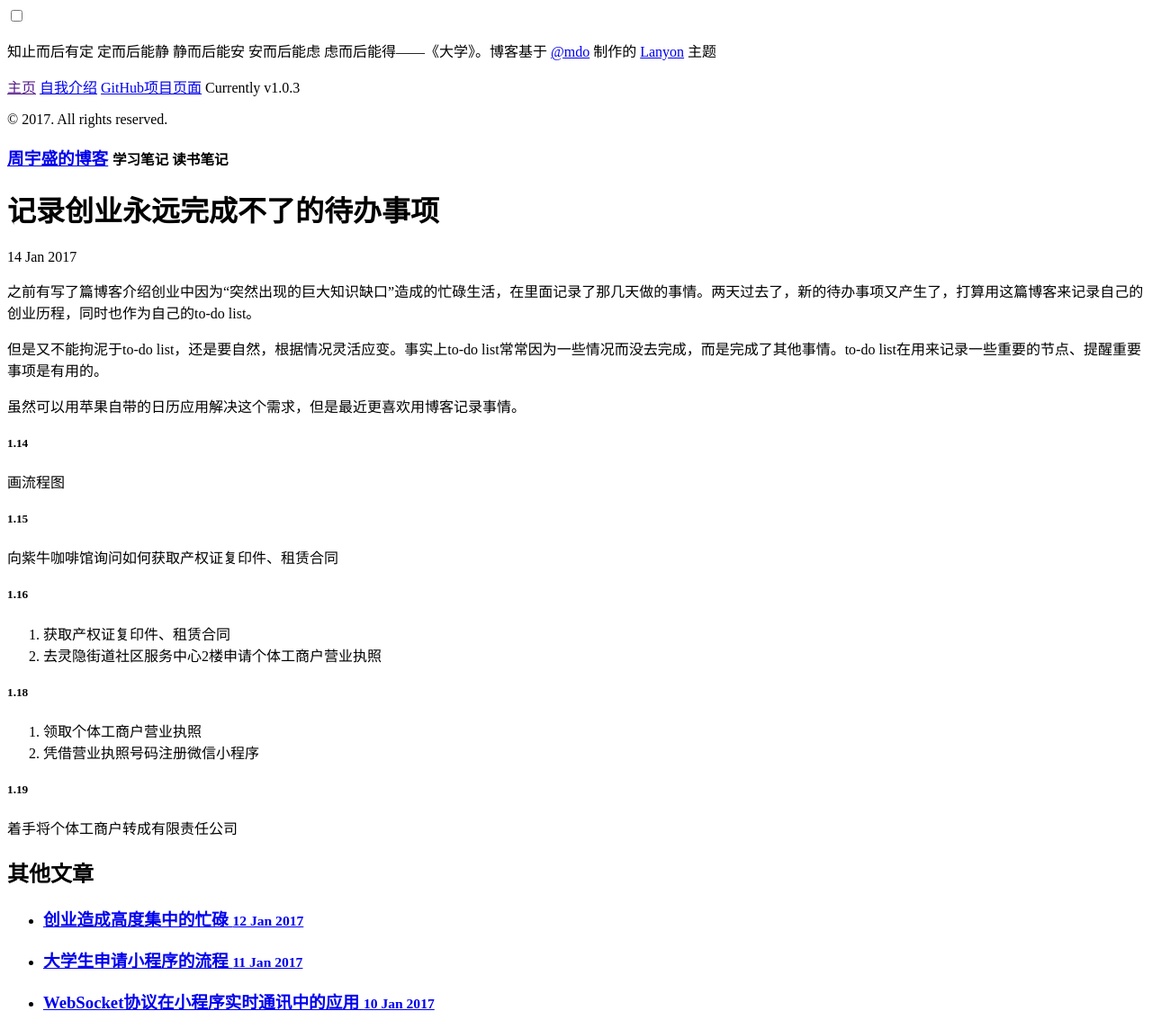
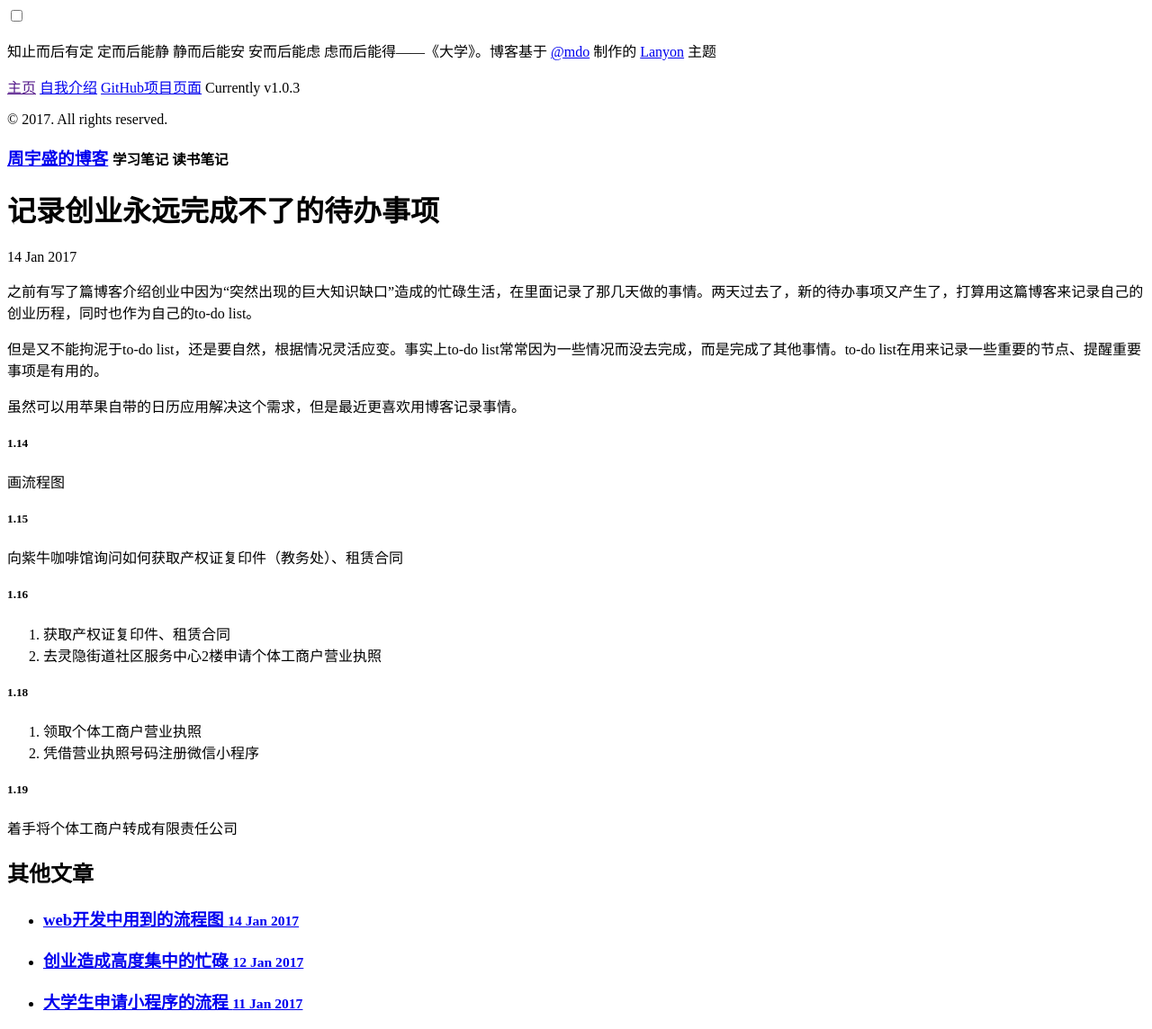
Before and after one commit to jasonzhouu/old-github-pages, a Jekyll site: the page built from _posts/2017-01-14-a-long-to-do-list-of-startup.md, in a window 1280 px wide. Shown: the whole page at 90% size. Built offline with Jekyll 4.4.1, drawn with Linux system fonts in a browser that asks for light colours; comment, search, counter and statistics services are not loaded; some of the changed lines change nothing that is shown.

Commit message:
new post

```diff
--- a/_posts/2017-01-14-a-long-to-do-list-of-startup.md
+++ b/_posts/2017-01-14-a-long-to-do-list-of-startup.md
@@ -15,7 +15,7 @@ title: "记录创业永远完成不了的待办事项"
 
 ##### 1.15
 
-向紫牛咖啡馆询问如何获取产权证复印件、租赁合同
+向紫牛咖啡馆询问如何获取产权证复印件（教务处）、租赁合同
 
 ##### 1.16
 
--- /dev/null
+++ b/_posts/2017-01-14-diagrams-used-in-web-development.md
@@ -0,0 +1,52 @@
+---
+layout: post
+title: "web开发中用到的流程图"
+---
+
+## 图片 VS. 文字
+
+“图片”将信息直观呈现，相比文字让人更容易理解。文字一向不是人获取信息的最快的方式，我们可能看了上千个字也没有理解一个概念，但是一张图却能让你立马理解。这和人的大脑结构有关，文字需要经过语言中枢转译一遍才能让人理解，图片则不用经过语言中枢而直接让人理解。当然文字的作用也是图片无法替代的，人类文明的爆发和文字、纸、活字印刷术有极大联系，
+
+> **约翰内斯·古腾堡**，是第一位发明[活字印刷术](https://zh.wikipedia.org/wiki/%E6%B4%BB%E5%AD%97%E5%8D%B0%E5%88%B7%E8%A1%93)的欧洲人，他的发明引发了一次媒介革命，并被广泛认为是[现代史](https://zh.wikipedia.org/wiki/%E7%8F%BE%E4%BB%A3%E5%8F%B2)上的最重要的事件之一。印刷术在[欧洲](https://zh.wikipedia.org/wiki/%E6%AD%90%E6%B4%B2)迅速传播，并被视为在随后兴起的欧洲[文艺复兴](https://zh.wikipedia.org/wiki/%E6%96%87%E8%97%9D%E5%BE%A9%E8%88%88)、[宗教改革](https://zh.wikipedia.org/wiki/%E5%AE%97%E6%95%99%E6%94%B9%E9%9D%A9)、[启蒙时代](https://zh.wikipedia.org/wiki/%E5%95%9F%E8%92%99%E6%99%82%E4%BB%A3)和[科学革命](https://zh.wikipedia.org/wiki/%E7%A7%91%E5%AD%A6%E9%9D%A9%E5%91%BD)等运动中都扮演了重要角色，为现代的[知识经济](https://zh.wikipedia.org/wiki/%E7%9F%A5%E8%AF%86%E7%BB%8F%E6%B5%8E)和[知识传播](https://zh.wikipedia.org/w/index.php?title=%E7%9F%A5%E8%AF%86%E6%B0%91%E4%B8%BB%E5%8C%96&action=edit&redlink=1)奠定了物质性的基础。
+>
+> source: [约翰内斯·古腾堡(wikipedia)](https://zh.wikipedia.org/wiki/%E7%BA%A6%E7%BF%B0%E5%86%85%E6%96%AF%C2%B7%E5%8F%A4%E8%85%BE%E5%A0%A1)
+
+## web开发中用到的流程图
+
+#### 什么是流程图
+
+> **流程图：用图示的方式反映出特定主体为了满足特定需求而进行的有特定逻辑关系的一系列操作过程。**精简一下，就是流程图是用图示来表示某一系列的操作过程。
+>
+> source: [产品的三种流程图，你都知道吗？](http://www.woshipm.com/pd/441557.html)
+
+web开发属于产品开发的一个场景，产品设计中涉及的流程图有三种，业务流程图、任务流程图、页面流程图。
+
+他们分别用于展示整个产品涉及的多个对象的流程、某个对象完成具体任务的操作流程、具体的页面流程。
+
+#### 业务流程图
+
+使用泳道图的形式
+
+![]({{site.url}}/images/business-diagram.png)
+
+#### 任务流程图
+
+![]({{site.url}}/images/task-diagram.png)
+
+![]({{site.url}}/images/task-diagram-syntax.png)
+
+#### 页面流程图
+
+![]({{site.url}}/images/page-diagram.png)
+
+可以看出来这三种图展现了web开发中从抽象到具体、从总体到细节的过程。
+
+## 流程图的作用和局限
+
+### 作用
+
+这三种图可以帮助让我们在开始coding前让前后端明确要做的事情，而不是像个无头苍蝇一样乱飞。没有将产品大致规划好就直接coding并不是明智之举，这样的结果是边coding边规划，之前的coding需要不停更改，从而降低效率。如果提前想好产品具体用于什么业务、涉及那些人、这些人需要哪些操作、对应的我们要为这些业务提供什么页面，然后前后端一心一意协作完成这些页面，就能减少不必要的时间的浪费。
+
+### 局限
+
+但又要认识到它们仅仅是工具，帮助我们明确产品，并不能从根本上给我们带来什么，而仅仅起辅助作用，不用这些工具我们仍然能开发出产品。在三张图完成后，产品并没有诞生，接下来的coding才能将其从纸上的规划变成用户实际可用、给我们带来收入的产品。
```
Also changed, not shown: images/business-diagram.png (added), images/page-diagram.png (added), images/task-diagram-syntax.png (added), images/task-diagram.png (added).
